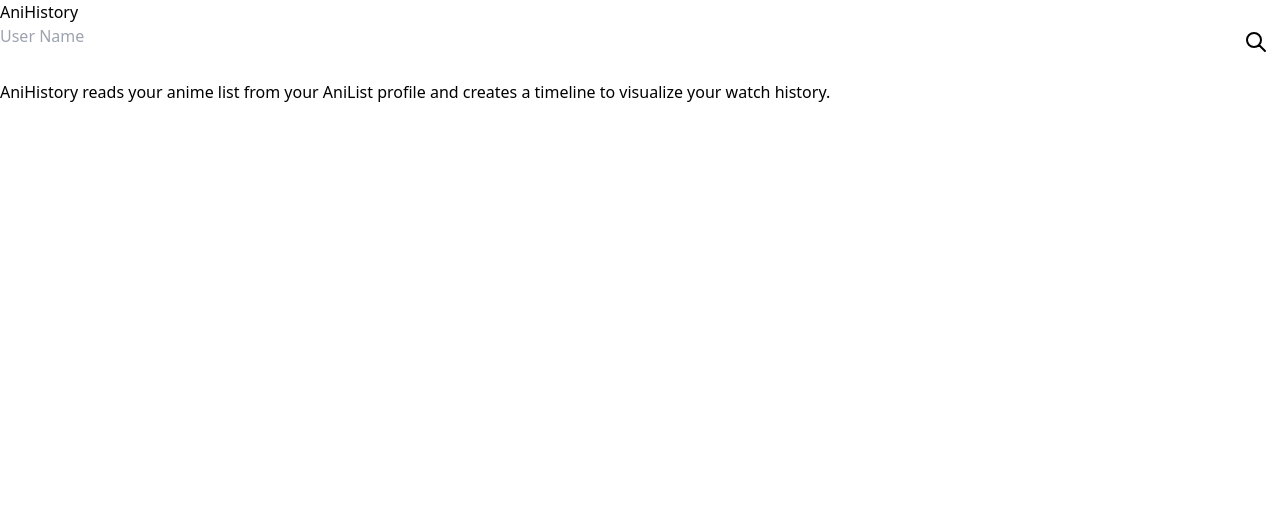
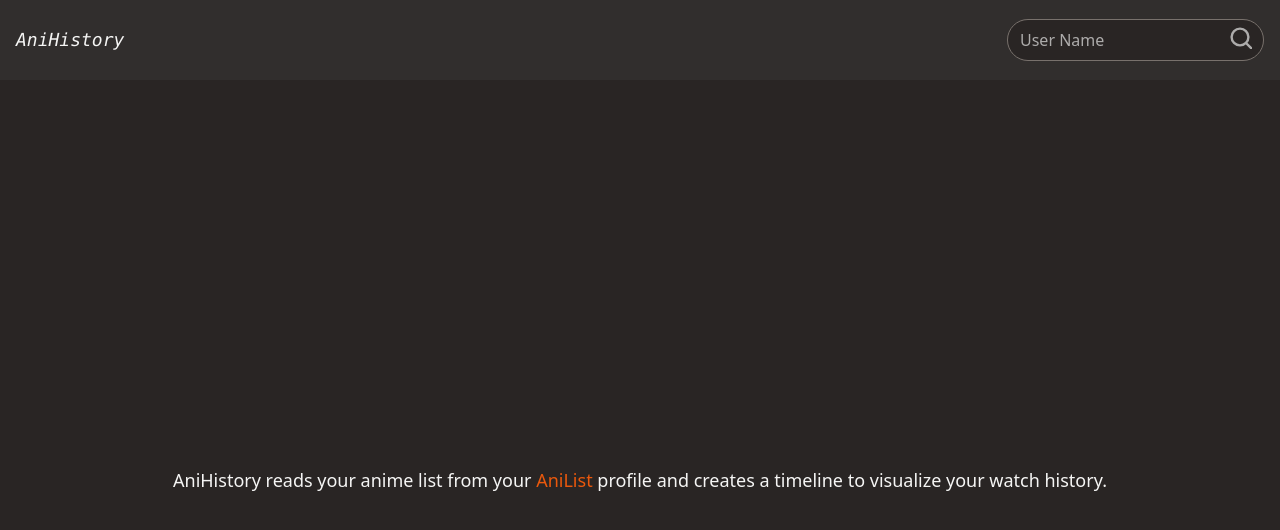
Before and after one commit to tabratton/anihistory-ui-vue, a Vue app: page / in a window 1280 px wide. Shown: the top 530 px of the page. Built offline with nearby package versions, Linux system fonts and the light colour scheme.

Commit message:
Update tailwind and other dependencies

```diff
--- a/postcss.config.js
+++ b/postcss.config.js
@@ -1,7 +1,6 @@
 module.exports = {
   plugins: {
     tailwindcss: {},
-    'vue-cli-plugin-tailwind/purgecss': {},
     autoprefixer: {}
   }
 }
--- a/public/index.html
+++ b/public/index.html
@@ -9,7 +9,7 @@
   <title>anihistory-ui-vue</title>
 </head>
 
-<body class="bg-black">
+<body class="bg-gray-800">
   <noscript>
     <strong>We're sorry but anihistory-ui-vue doesn't work properly without JavaScript enabled. Please enable it to
       continue.</strong>
--- a/src/App.vue
+++ b/src/App.vue
@@ -1,27 +1,27 @@
 <template>
-  <div id="app" class="main">
-    <div class="nav w-full bg-elevation-1 px-4 flex items-center justify-between flex-wrap">
-      <router-link class="font-mono italic text-white-o-87 text-lg" to="/" v-on:click="wipeUser">{{ $t ('projectName') }}</router-link>
+  <div id="app" class="main grid">
+    <div class="nav justify-self-stretch self-stretch w-full bg-elevation-1 px-4 flex items-center justify-between flex-wrap">
+      <router-link class="font-mono italic text-gray-100 text-lg" to="/" v-on:click="wipeUser">{{ $t ('projectName') }}</router-link>
       <div class="flex items-center justify-between" v-if="displayUsername && avatar">
         <img class="avatar rounded" :src="avatar" :alt="displayUsername">
         <a class="text-orange-600 ml-2" :href="url" target="_blank">{{ displayUsername }}</a>
       </div>
-      <section class="flex flex-no-wrap items-center h-full">
-        <div class="search-input__wrapper">
+      <section class="flex flex-nowrap items-center h-full">
+        <div class="relative">
           <input
             type="text"
-            class="shadow appearance-none rounded-full w-full py-2 px-3 text-white text-opacity-87 placeholder-white placeholder-opacity-65 bg-black leading-tight focus:outline-none focus:shadow-outline"
+            class="text-base rounded-full w-full py-2 px-3 text-gray-100 placeholder-gray-100 placeholder-opacity-65 bg-gray-800 focus:ring-2 focus:ring-orange-700 focus:border-orange-700"
             v-model="username"
             v-on:keypress.enter="goToUser"
             v-bind:placeholder="$t('navigationBar.username')"
           >
-          <svg class="text-white text-opacity-65" xmlns="http://www.w3.org/2000/svg" fill="none" viewBox="0 0 24 24" stroke="currentColor">
+          <svg class="absolute search-icon text-gray-100 text-opacity-65" xmlns="http://www.w3.org/2000/svg" fill="none" viewBox="0 0 20 20" stroke="currentColor">
             <path stroke-linecap="round" stroke-linejoin="round" stroke-width="2" d="M21 21l-6-6m2-5a7 7 0 11-14 0 7 7 0 0114 0z" />
           </svg>
         </div>
       </section>
     </div>
-    <router-view class="content px-4" v-on:update-user="updateUser" v-on:clear-user="wipeUser"/>
+    <router-view class="content justify-self-stretch self-stretch h-full px-4" v-on:update-user="updateUser" v-on:clear-user="wipeUser"/>
   </div>
 </template>
 
@@ -64,7 +64,6 @@
 
 <style scoped lang="css">
 .main {
-  display: grid;
   grid: 'nav' 80px
         'content' calc(100vh - 80px) /
         1fr;
@@ -72,28 +71,13 @@
 
 .nav {
   grid-area: nav;
-  align-self: stretch;
-  justify-self: stretch;
 }
 
 .content {
   grid-area: content;
-  align-self: stretch;
-  justify-self: stretch;
-  height: 100%;
 }
 
-body.modal-active {
-  overflow-x: hidden;
-  overflow-y: visible !important;
-}
-
-.search-input__wrapper {
-  position: relative;
-}
-
-.search-input__wrapper svg {
-  position: absolute;
+.search-icon {
   top: 6px;
   right: 12px;
   height: 24px;
--- a/src/components/Chart.vue
+++ b/src/components/Chart.vue
@@ -1,5 +1,5 @@
 <template>
-  <div ref="chartdiv" lang="ja" class="chart text-italic"></div>
+  <div ref="chartdiv" lang="ja" class="h-full w-full text-italic"></div>
 </template>
 
 <script>
@@ -134,9 +134,4 @@
   .amcharts-XYSeries .amcharts-Sprite-group .amcharts-Container-group {
     cursor: pointer;
   }
-
-  .chart {
-    width: 100%;
-    height: 100%;
-  }
 </style>
--- a/src/components/CustomSelect.vue
+++ b/src/components/CustomSelect.vue
@@ -1,9 +1,9 @@
 <template>
   <div class="inline-block relative w-64">
-    <select :id="id" v-model="selected" class="block bg-black text-white-o-87 appearance-none w-full border border-gray-700 hover:border-gray-500 pl-4 py-2 pr-8 rounded shadow leading-tight focus:outline-none focus:shadow-outline">
+    <select :id="id" v-model="selected" class="block bg-gray-800 text-gray-100 w-full border border-gray-600 hover:border-gray-500 pl-4 py-2 rounded focus:outline-none focus:ring-orange-700">
       <option v-for="item in items" :key="item.value" :value="item.value">{{item.message}}</option>
     </select>
-    <div class="pointer-events-none absolute inset-y-0 right-0 flex items-center px-2 text-white-o-87">
+    <div class="pointer-events-none absolute inset-y-0 right-0 flex items-center px-2 text-gray-100">
       <svg class="fill-current h-4 w-4" xmlns="http://www.w3.org/2000/svg" viewBox="0 0 20 20"><path d="M9.293 12.95l.707.707L15.657 8l-1.414-1.414L10 10.828 5.757 6.586 4.343 8z"/></svg>
     </div>
   </div>
@@ -25,3 +25,9 @@
   }
 }
 </script>
+
+<style scoped lang="css">
+select {
+  background-image: none;
+}
+</style>
--- a/src/components/Loading.vue
+++ b/src/components/Loading.vue
@@ -1,5 +1,5 @@
 <template>
-  <div class="lds-roller mx-auto">
+  <div class="inline-block relative lds-roller mx-auto">
     <div></div>
     <div></div>
     <div></div>
@@ -19,8 +19,6 @@
 
 <style scoped lang="css">
 .lds-roller {
-  display: inline-block;
-  position: relative;
   width: 80px;
   height: 80px;
 }
@@ -32,12 +30,10 @@
 
 .lds-roller div:after {
   content: " ";
-  display: block;
-  position: absolute;
+  @apply block absolute bg-orange-600;
   width: 7px;
   height: 7px;
   border-radius: 50%;
-  background: #DD6B20;
   margin: -4px 0 0 -4px;
 }
 
--- a/src/components/UpdateModal.vue
+++ b/src/components/UpdateModal.vue
@@ -1,16 +1,16 @@
 <template>
   <div class="modal fixed w-full h-full top-0 left-0 flex items-center justify-center">
-    <div id="modal-overlay" class="absolute w-full h-full bg-gray-900 opacity-70"></div>
+    <div id="modal-overlay" class="absolute w-full h-full bg-gray-800 opacity-70"></div>
 
-    <div id="modal-container" class="bg-black m-6 rounded shadow-lg z-50 overflow-y-auto">
+    <div id="modal-container" class="bg-gray-800 m-6 rounded shadow-lg z-50 overflow-y-auto">
 
       <!-- Add margin if you want to see some of the overlay behind the modal-->
       <div id="modal-content" class="text-left">
         <!--Title-->
         <div class="flex justify-between items-center bg-elevation-1 mb-3 py-4 px-6">
-          <p class="text-lg text-white-o-87 font-bold" >{{ $t('messages.user_loading') }}</p>
+          <p class="text-lg text-gray-100 font-bold" >{{ $t('messages.user_loading') }}</p>
           <div id="modal-close" class="cursor-pointer z-50" @click="$emit('close')">
-            <svg class="fill-current text-white-o-87" xmlns="http://www.w3.org/2000/svg" width="18" height="18" viewBox="0 0 18 18">
+            <svg class="fill-current text-gray-100" xmlns="http://www.w3.org/2000/svg" width="18" height="18" viewBox="0 0 18 18">
               <path d="M14.53 4.53l-1.06-1.06L9 7.94 4.53 3.47 3.47 4.53 7.94 9l-4.47 4.47 1.06 1.06L9 10.06l4.47 4.47 1.06-1.06L10.06 9z"></path>
             </svg>
           </div>
@@ -18,13 +18,13 @@
 
         <!--Body-->
         <div class="py-4 px-6">
-          <p class="mb-2 text-white-o-87">{{ $t('messages.loading_disclaimer') }}</p>
-          <p class="mb-2 text-white-o-87">{{ $t('messages.refresh_directions') }}</p>
+          <p class="mb-2 text-gray-100">{{ $t('messages.loading_disclaimer') }}</p>
+          <p class="mb-2 text-gray-100">{{ $t('messages.refresh_directions') }}</p>
         </div>
 
         <!--Footer-->
         <div class="flex justify-end bg-elevation-1 mt-3 py-4 px-6">
-          <button class="bg-orange-600 hover:bg-orange-500 text-white py-2 px-3 rounded focus:outline-none" @click="$router.go()">{{ $t('messages.refresh') }}</button>
+          <button class="bg-orange-600 hover:bg-orange-500 text-gray-100 py-2 px-3 rounded focus:outline-none" @click="$router.go()">{{ $t('messages.refresh') }}</button>
         </div>
 
       </div>
--- a/src/views/Home.vue
+++ b/src/views/Home.vue
@@ -1,6 +1,6 @@
 <template>
   <div class="h-screen flex flex-col items-center justify-center">
-    <p class="text-center text-white-o-87 text-lg" v-html="$t('subtitle')"></p>
+    <p class="text-center text-gray-100 text-lg" v-html="$t('subtitle')"></p>
   </div>
 </template>
 
--- a/src/views/UserPage.vue
+++ b/src/views/UserPage.vue
@@ -1,9 +1,9 @@
 <template>
-  <div class="user-grid">
+  <div class="user-grid grid">
     <div v-if="error" class="user flex flex-col justify-center items-center bg-elevation-1 bg-clip-content m-8 rounded">
-      <p class="text-center text-lg font-bold text-white-o-87">{{ message }}</p>
-      <p class="text-center text-white-o-87 text-sm" v-if="errorType === 'NotFound'">{{ $t('messages.update_directions') }}</p>
-      <p class="text-center text-white-o-87 text-sm m-2" v-for="err in errorList" :key="err.message">{{ err.message }}</p>
+      <p class="text-center text-lg font-bold text-gray-100">{{ message }}</p>
+      <p class="text-center text-gray-100 text-sm" v-if="errorType === 'NotFound'">{{ $t('messages.update_directions') }}</p>
+      <p class="text-center text-gray-100 text-sm m-2" v-for="err in errorList" :key="err.message">{{ err.message }}</p>
       <a class="text-orange-600 text-sm" :href="animeListUrl" target="_blank">{{ $t('messages.anilist_instructions') }}</a>
     </div>
     <div v-if="loading" class="user flex items-center">
@@ -12,15 +12,15 @@
     <div v-if="model" class="user">
       <Chart v-bind:list="model" v-bind:lang="lang"></Chart>
     </div>
-    <div class="controls">
+    <div class="controls grid items-center justify-items-center">
       <div class="language text-center flex flex-col">
-        <label for="lang-select" class="mb-1 text-white-o-87">{{ $t('chartLanguage.title') }}</label>
+        <label for="lang-select" class="mb-1 text-gray-100">{{ $t('chartLanguage.title') }}</label>
         <CustomSelect id="lang-select" v-bind:items="langOptions" v-bind:onChange="updateLang"></CustomSelect>
       </div>
-      <em class="disclaimer text-white-o-87 text-center pb-4 text-sm sm:text-base">{{ $t('chart.disclaimer') }}</em>
+      <em class="disclaimer text-gray-100 text-center pb-4 text-sm sm:text-base">{{ $t('chart.disclaimer') }}</em>
       <div class="update">
         <button
-          class="bg-orange-600 hover:bg-orange-500 text-white font-bold py-2 px-3 rounded focus:outline-none"
+          class="bg-orange-600 hover:bg-orange-500 text-gray-200 font-bold py-2 px-3 rounded focus:outline-none"
           :class="{ loading: updateUserLoading }"
           @click="updateUser()"
         >{{ $t('update') }}</button>
@@ -228,7 +228,6 @@
 
 <style scoped lang='css'>
 .user-grid {
-  display: grid;
   grid: 'user' 1fr
         'controls' 180px /
         1fr;
@@ -241,12 +240,9 @@
 
 .controls {
   grid-area: controls;
-  display: grid;
   grid: 'language       update     disclaimer' 1fr /
         1fr         1fr        1fr;
   grid-row-gap: 4px;
-  align-items: center;
-  justify-items: center;
 }
 
 @media (max-width: 640px) {
--- a/tailwind.config.js
+++ b/tailwind.config.js
@@ -1,24 +1,23 @@
+const colors = require('tailwindcss/colors')
+
 module.exports = {
   theme: {
+    colors: {
+      orange: colors.orange,
+      gray: colors.warmGray
+    },
     extend: {
       opacity: {
-        65: '.65',
-        87: '.87'
-      },
-      boxShadow: {
-        outline: '0 0 0 2px rgba(255, 255, 255, 0.05)'
+        65: '.65'
       },
       colors: {
-        'white-o-87': 'rgba(255, 255, 255, 0.87)',
-        black: '#121212',
-        'elevation-1': 'rgba(255, 255, 255, 0.05)'
-      },
-      spacing: {
-        18: '4.5rem'
+        'elevation-1': 'rgba(255, 255, 255, 0.04)'
       }
     }
   },
   variants: {},
-  plugins: [],
-  purge: false
+  plugins: [
+    require('@tailwindcss/forms')
+  ],
+  purge: { content: ['./public/**/*.html', './src/**/*.vue'] }
 }
```
Also changed, not shown: package.json (+14 -9 lines), 1 other file (tests, documents, lock files or other folders).
